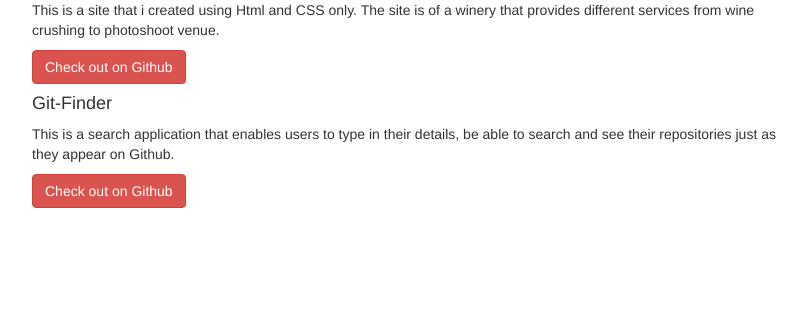
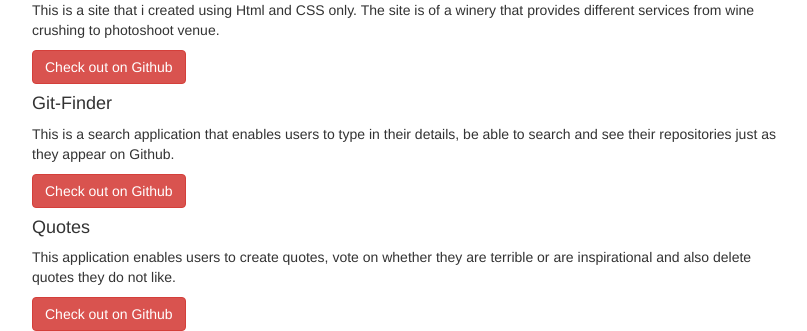
Before and after one commit to Libb521/braggable, a Django app: page / in a window 1280 px wide. Shown: the part 825-1156 px from the top of the page, without its empty margins (38-845 px from the left). Before the commit the page ends 1033 px from the top, so only its background shows below. Run offline with Django 3.2, Linux system fonts and the light colour scheme; some libraries are stand-ins or nearby versions.

Commit message:
added the third project 'quotes'

```diff
--- a/braggable/templates/mines/base.html
+++ b/braggable/templates/mines/base.html
@@ -98,6 +98,19 @@
 
                     </div>
 
+                    <div class="row">
+                        <div class="col-sm-8">
+                            <div class="card">
+                                <div class="card-body">
+                                    <h4 class="card-title">Quotes</h4>
+                                    <p class="card-text">This application enables users to create quotes, vote on whether they are terrible or are inspirational and also delete quotes they do not like.</p>
+                                    <a href="" class="btn btn-danger">Check out on Github</a>
+                                </div>
+                            </div>
+                        </div>
+
+                    </div>
+
 
 
                 </div>
```
